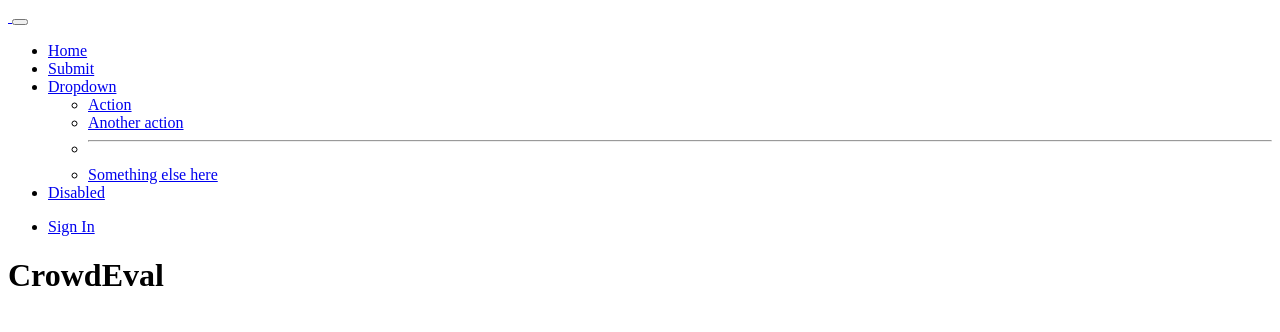
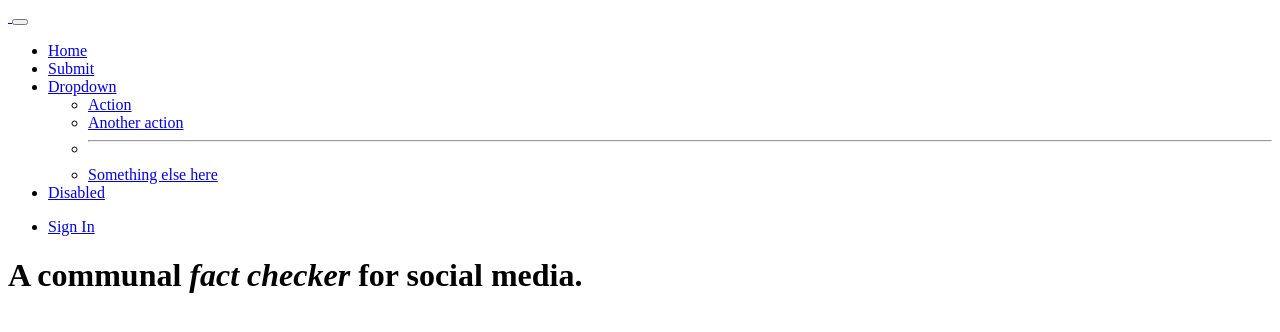
Before and after one commit to freddyheppell/crowdeval, a Python web app: template crowdeval/templates/index.html in a window 1280 px wide. Shown: the top 332 px of the page. Run offline with Jinja, Linux system fonts and the light colour scheme; the template is opened without the code that fills it, so the values that code supplies are empty; some libraries are stand-ins or nearby versions.

Commit message:
Add basic homepage design

```diff
--- a/assets/scss/_variables.scss
+++ b/assets/scss/_variables.scss
@@ -1,3 +1,4 @@
 $font-family-sans-serif: "Red Hat Text", sans-serif;
 $headings-font-family: "Red Hat Display", sans-serif;
 $headings-font-weight: 900;
+$display-font-weight: 900;
--- a/assets/scss/app.scss
+++ b/assets/scss/app.scss
@@ -2,6 +2,8 @@
 @import '~bootstrap/scss/bootstrap';
 
 @import "components/_embed";
+
+@import "pages/_home";
 
 .btn-icon-left {
     i, svg {
--- a/crowdeval/templates/index.html
+++ b/crowdeval/templates/index.html
@@ -3,5 +3,7 @@
 {% block page_title %}Welcome to CrowdEval{% endblock %}
 
 {% block content %}
-<h1>CrowdEval</h1>
+<div class="home-header">
+    <h1 class="display-1">A communal <i class="home-highlight">fact checker</i> for social media.</h1>
+</div>
 {% endblock %}
```
Also changed, not shown: assets/scss/pages/_home.scss (added, +13 -0 lines).
